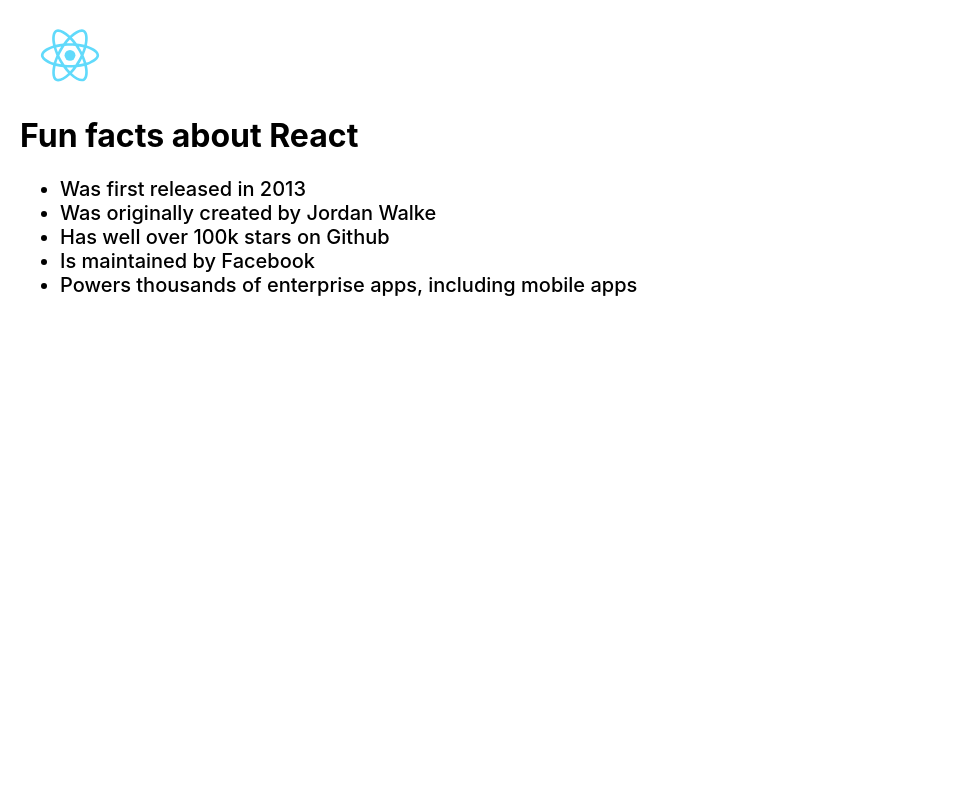
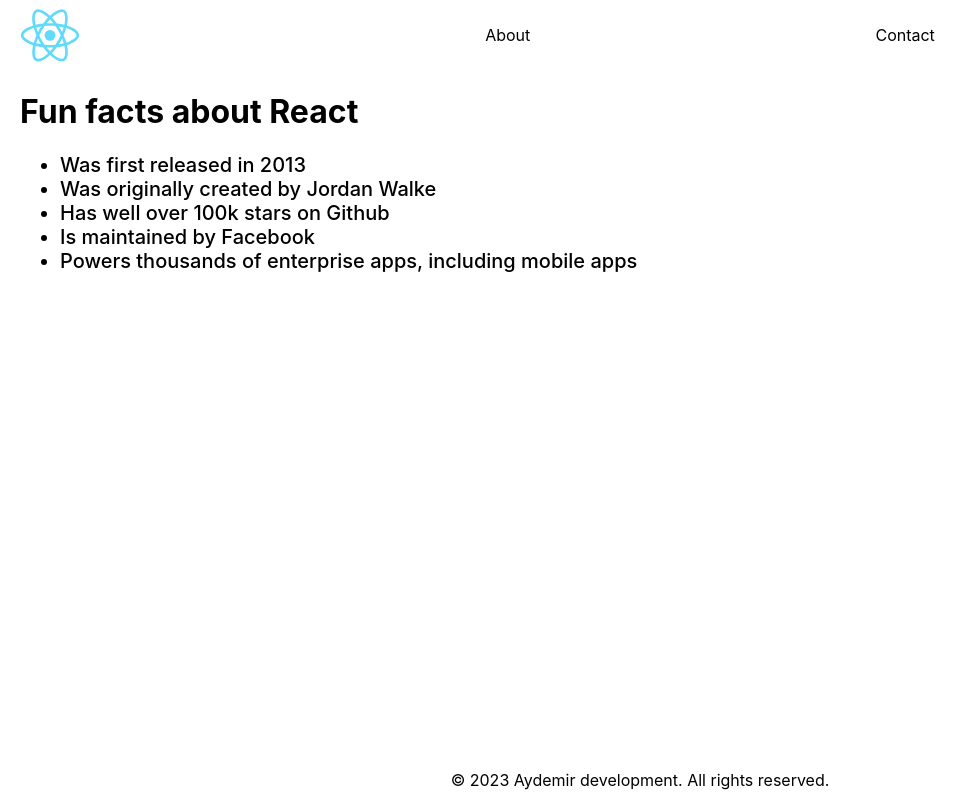
Before and after one commit to BurakAy/reactapps, a React (Create React App) app: page / in a window 1280 px wide. Shown: the whole page, without its empty margins (0-977 px from the left). Built offline with nearby package versions, Linux system fonts and the light colour scheme.

Commit message:
footer component and style sheet

```diff
--- a/src/App.css
+++ b/src/App.css
@@ -17,3 +17,7 @@
 .header ul li {
   list-style-type: none;
 }
+
+.app-logo {
+  width: 100px;
+}
--- a/src/App.js
+++ b/src/App.js
@@ -1,12 +1,12 @@
 import "./App.css";
+import logo from "./logo.svg";
 
 function App() {
   return (
     <nav className="header">
-      <h1>React Facts</h1>
+      <img src={logo} alt="logo" className="app-logo" />
       <ul>
         <li>About</li>
-        <li>Pricing</li>
         <li>Contact</li>
       </ul>
     </nav>
--- a/src/components/Card.js
+++ b/src/components/Card.js
@@ -1,10 +1,8 @@
 import "../styles/Card.css";
-import logo from "../logo.svg";
 
 const Card = () => {
   return (
     <div className="card-container">
-      <img alt="logo" className="app-logo" src={logo} />
       <div>
         <h1>Fun facts about React</h1>
         <ul>
--- /dev/null
+++ b/src/components/Footer.js
@@ -0,0 +1,7 @@
+import "../styles/Footer.css";
+
+const Footer = () => {
+  return <footer>&#169; 2023 Aydemir development. All rights reserved.</footer>;
+};
+
+export default Footer;
--- a/src/index.js
+++ b/src/index.js
@@ -3,15 +3,17 @@
 import "./index.css";
 import App from "./App";
 import Container from "./components/Container";
+import Footer from "./components/Footer";
 import Card from "./components/Card";
 import reportWebVitals from "./reportWebVitals";
 
 const root = ReactDOM.createRoot(document.getElementById("root"));
 root.render(
   <React.StrictMode>
-    {/* <App /> */}
+    <App />
     {/* <Container /> */}
     <Card />
+    <Footer />
   </React.StrictMode>
 );
 
--- a/src/styles/Card.css
+++ b/src/styles/Card.css
@@ -6,7 +6,3 @@
     font-weight: 500;
     font-size: 20px;
 }
-
-.app-logo {
-    width: 100px;
-}
--- /dev/null
+++ b/src/styles/Footer.css
@@ -0,0 +1,7 @@
+footer {
+    margin: 10px 0;
+    width: 100%;
+    bottom: 0;
+    position: fixed;
+    text-align: center;
+}
```
